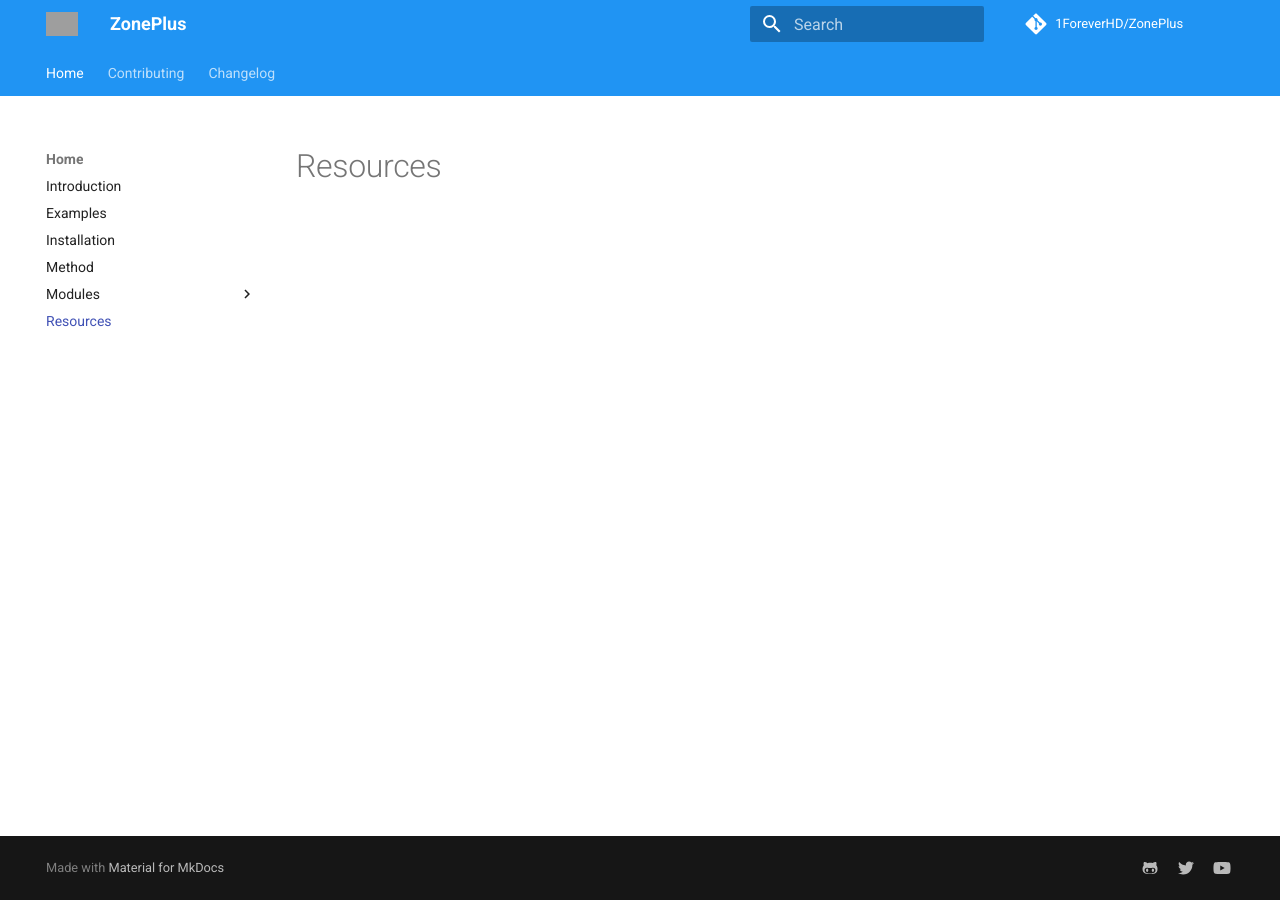
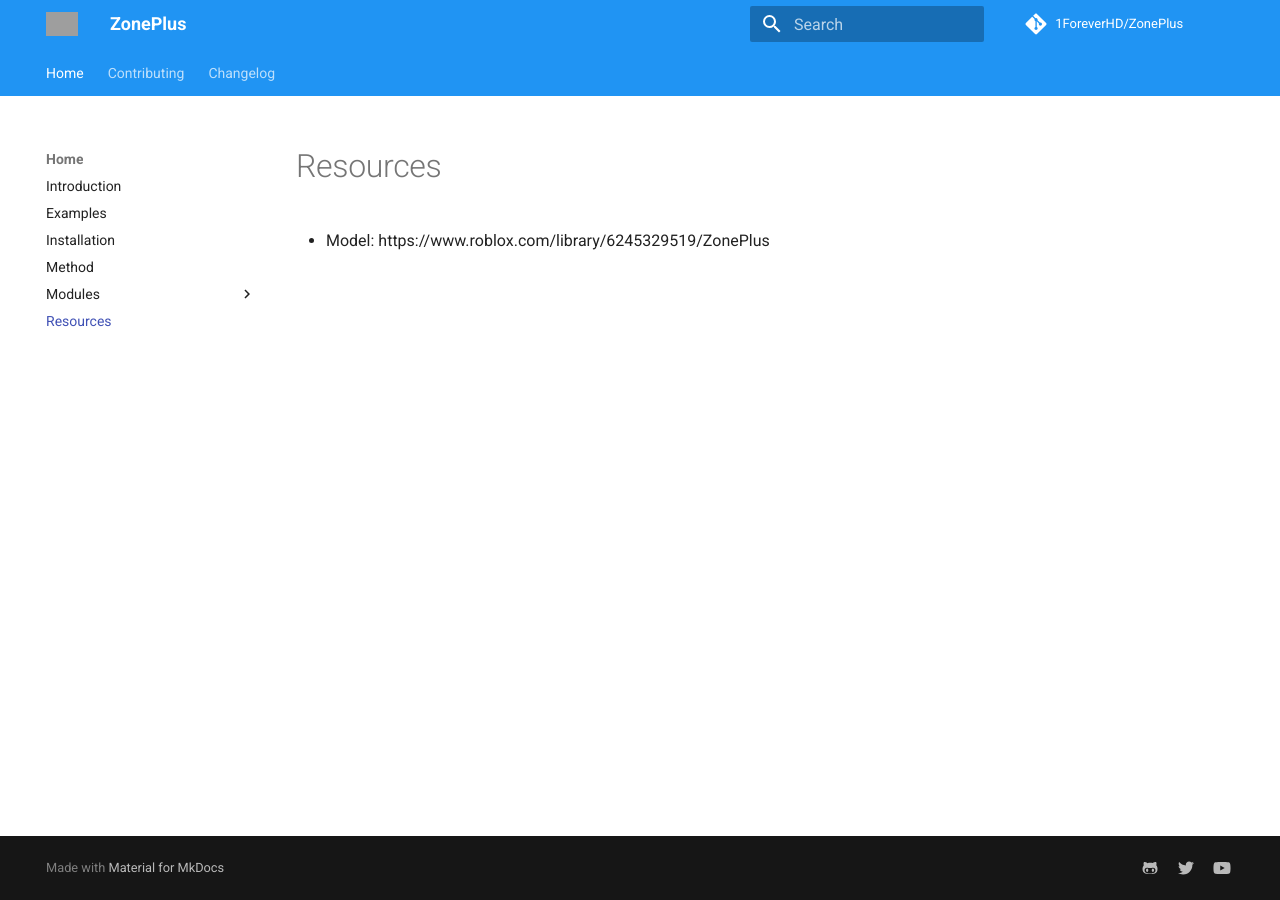
Before and after one commit to 1ForeverHD/ZonePlus, an MkDocs documentation site: the page built from docs/resources.md, in a window 1280 px wide. Built offline with MkDocs 1.6.1 and Material for MkDocs 9.7.7, drawn with Linux system fonts in a browser that asks for light colours; comment, search, counter and statistics services are not loaded; grey boxes are pictures that could not be loaded.

Commit message:
Updared docs

```diff
--- a/docs/resources.md
+++ b/docs/resources.md
@@ -1 +1 @@
-Model: https://www.roblox.com/library/6245329519/ZonePlus
+- Model: https://www.roblox.com/library/6245329519/ZonePlus
```
